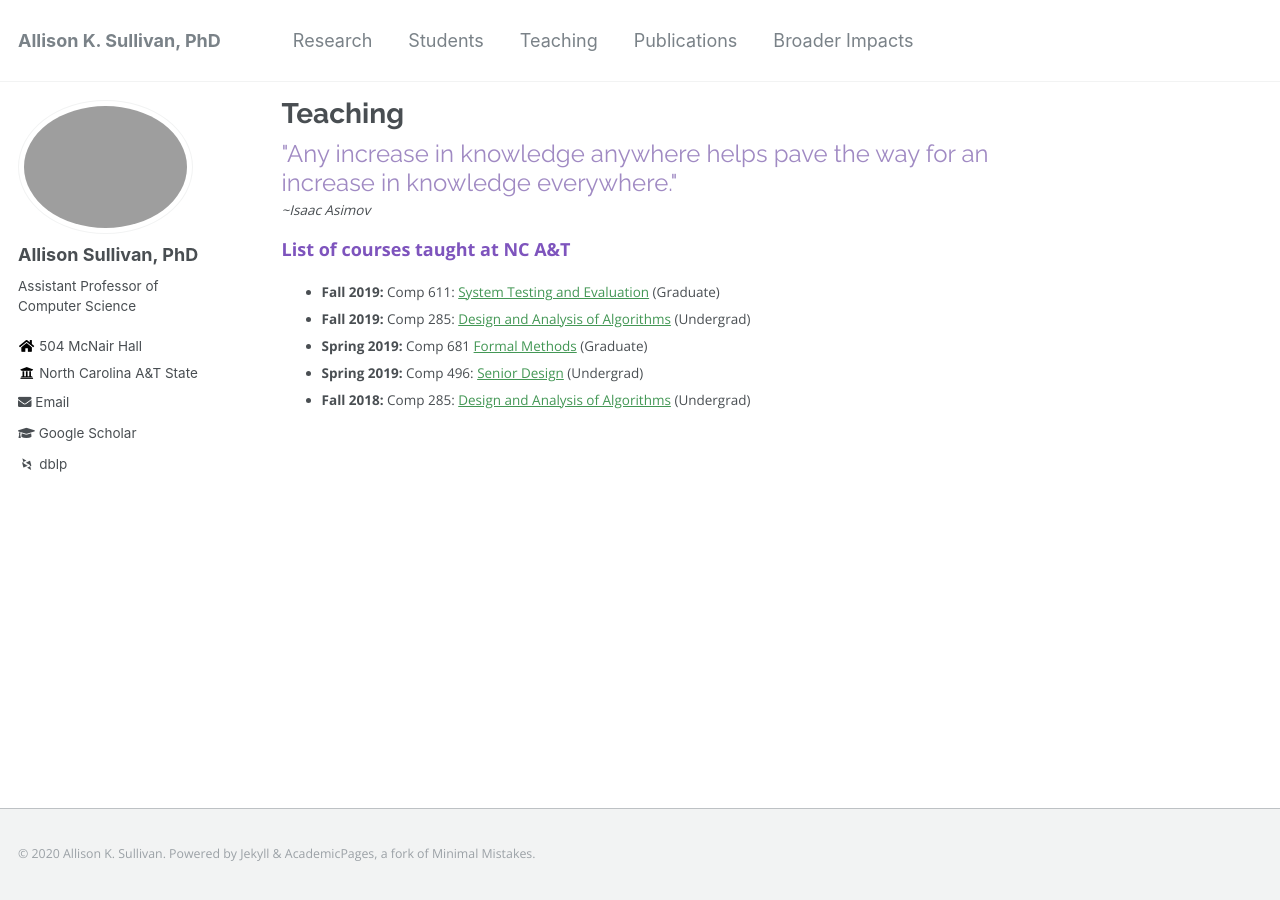
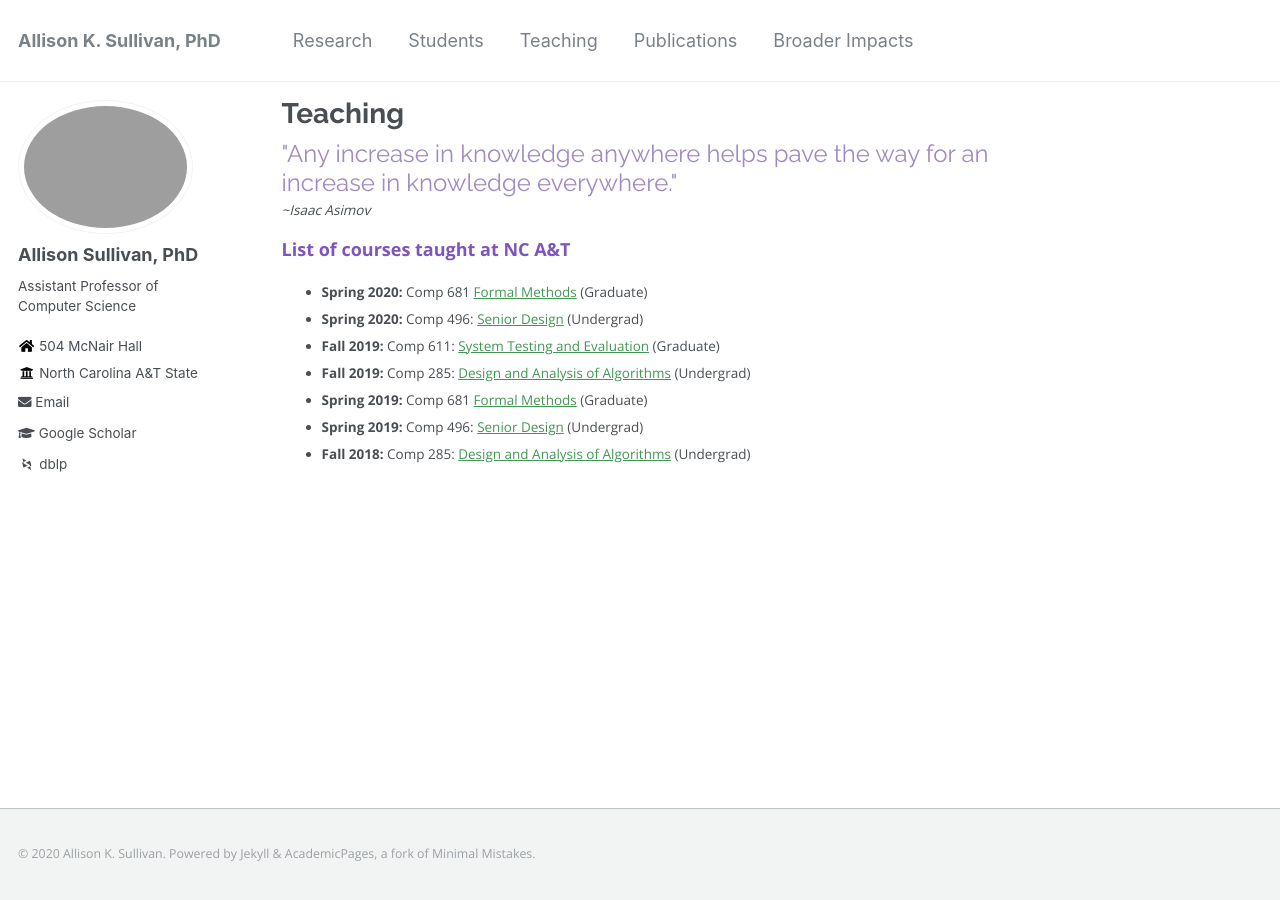
Before and after one commit to Allisonius/allisonius.github.io, a Jekyll site: the page built from _pages/teaching.md, in a window 1280 px wide. Built offline with Jekyll 4.4.1, drawn with Linux system fonts in a browser that asks for light colours; some web fonts are replaced.

Commit message:
Update teaching.md

```diff
--- a/_pages/teaching.md
+++ b/_pages/teaching.md
@@ -11,6 +11,8 @@ author_profile: true
 
 ### List of courses taught at NC A&T
 
+* **Spring 2020:** Comp 681 [Formal Methods](https://comp681-spring20.github.io/) (Graduate)
+* **Spring 2020:** Comp 496: [Senior Design](https://comp496-spring20.github.io/) (Undergrad)
 * **Fall 2019:** Comp 611: [System Testing and Evaluation](https://comp611-fall19.github.io/) (Graduate)
 * **Fall 2019:** Comp 285: [Design and Analysis of Algorithms](https://comp285-fall19.github.io/) (Undergrad)
 * **Spring 2019:** Comp 681 [Formal Methods](https://comp681-spring19.github.io/) (Graduate)
```
